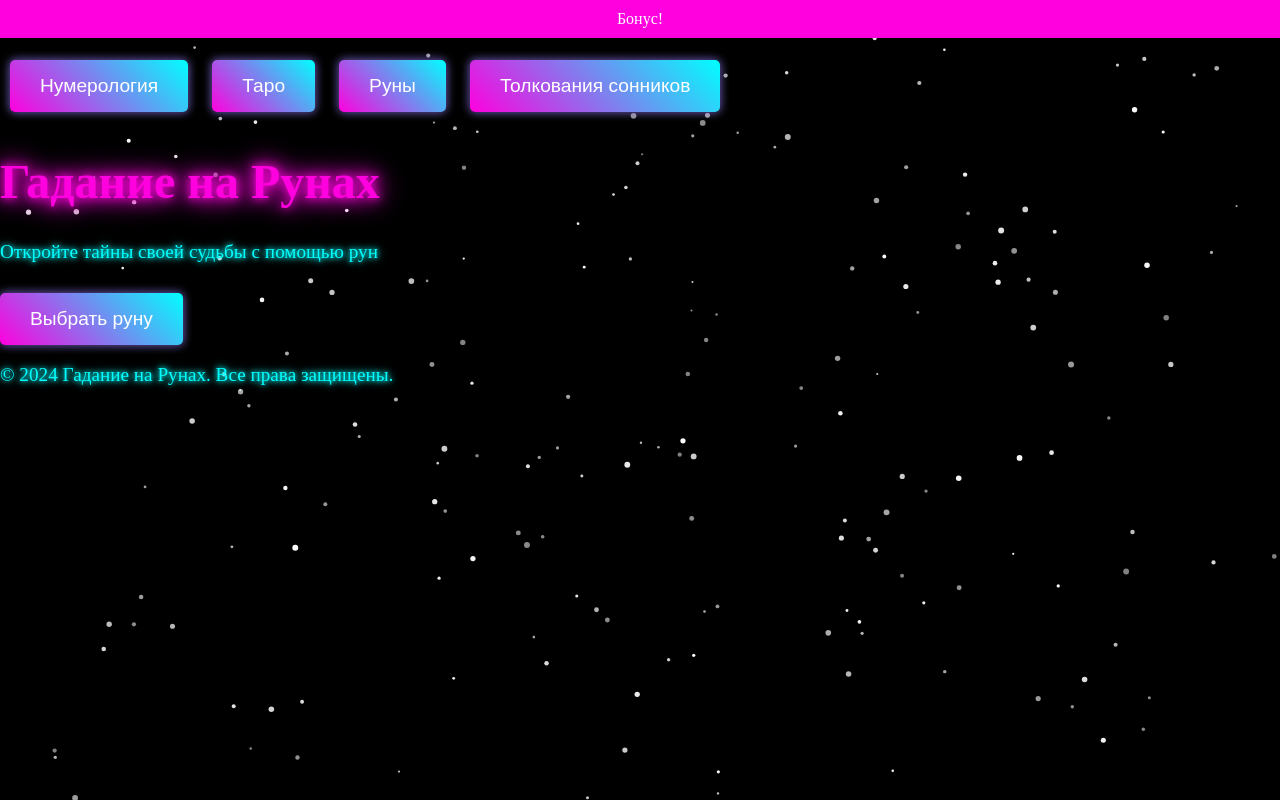
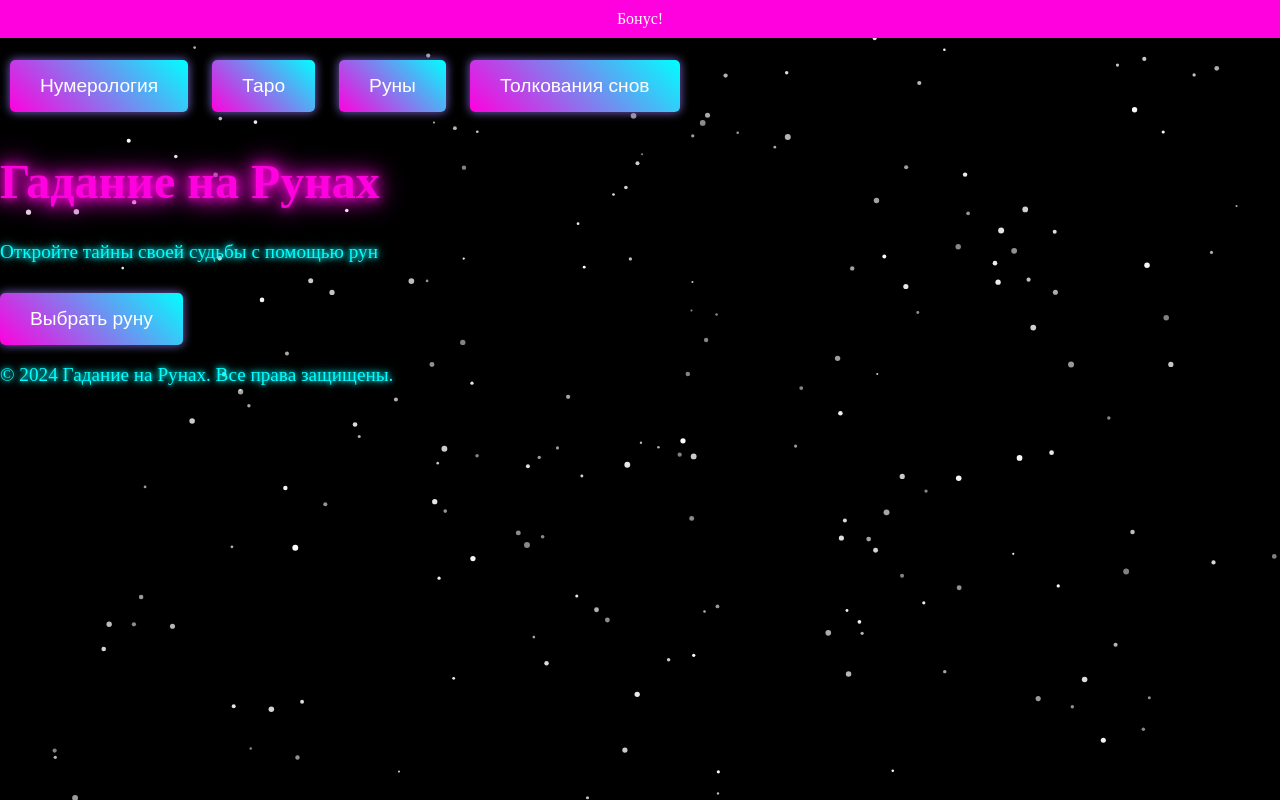
Before and after one commit to Ivaz23/my-html-project, a plain HTML site: page руны.html in a window 1280 px wide. Drawn offline with Linux system fonts and the light colour scheme.

Commit message:
Update руны.html

```diff
--- a/руны.html
+++ b/руны.html
@@ -184,7 +184,7 @@
             <button class="nav-button" onclick="window.location.href='нумерология_онлайн.html'">Нумерология</button>
             <button class="nav-button" onclick="window.location.href='таро.html'">Таро</button>
             <button class="nav-button" onclick="window.location.href='руны.html'">Руны</button>
-            <button class="nav-button" onclick="window.location.href='толкования_сонников.html'">Толкования сонников</button>        </nav>
+            <button class="nav-button" onclick="window.location.href='толкования.html'">Толкования снов</button>       </nav>
         <header>
             <h1>Гадание на Рунах</h1>
             <p>Откройте тайны своей судьбы с помощью рун</p>
```
